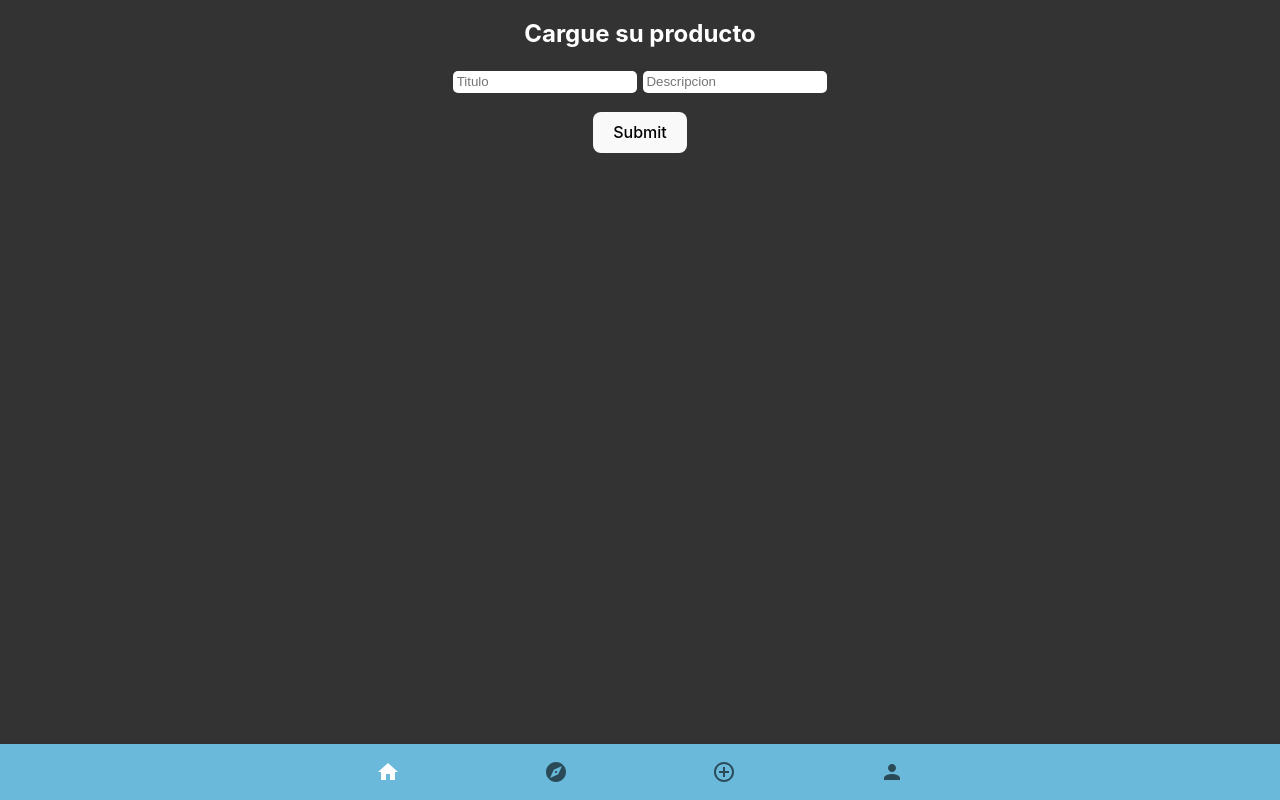
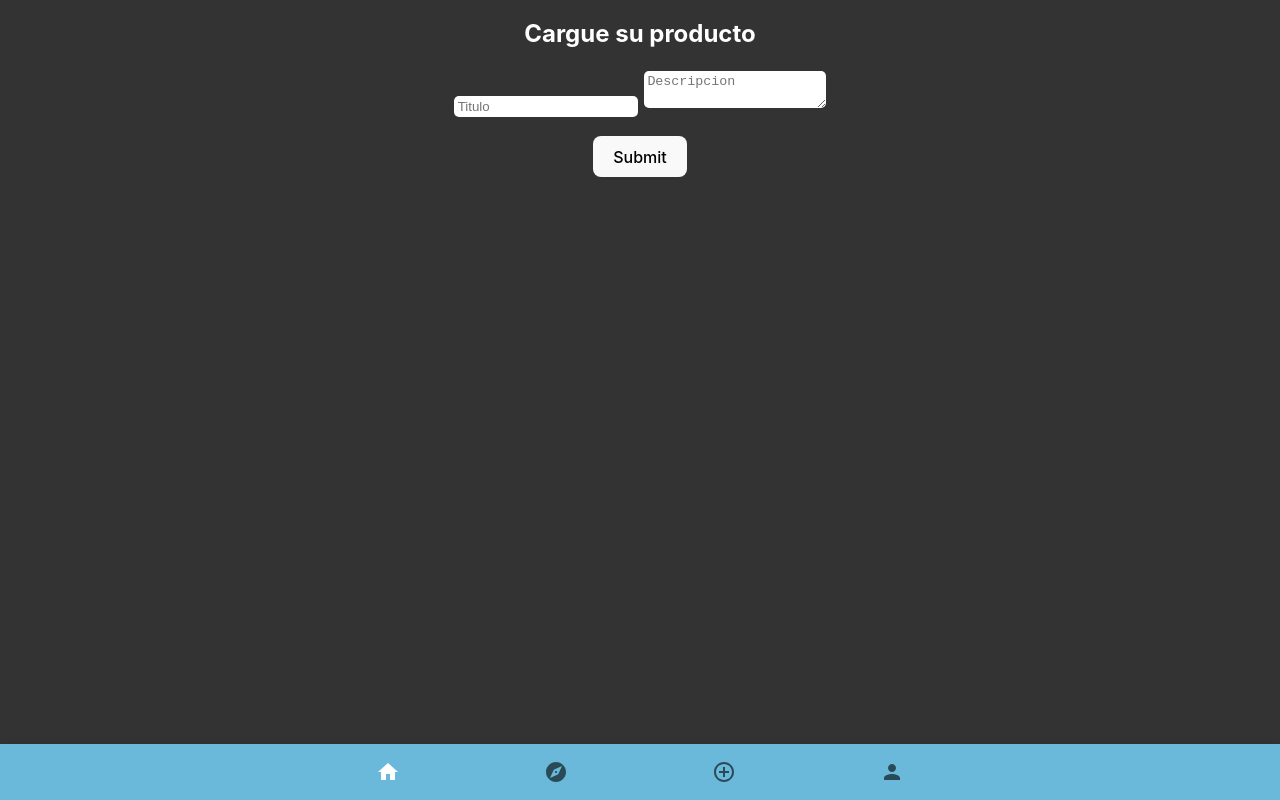
Before and after one commit to danimousee/SocialWishlist, a React (Vite) app in the folder social-wishlist/: page /add in a window 1280 px wide. Built offline with nearby package versions, Linux system fonts and the light colour scheme.

Commit message:
agrego descrpicion como textarea

```diff
--- a/social-wishlist/src/views/Add/Add.jsx
+++ b/social-wishlist/src/views/Add/Add.jsx
@@ -24,7 +24,7 @@ const Add = () => {
       <Container>
         <Field className="text-field" id="title" name="title" placeholder="Titulo"  />
 
-        <Field className="text-field" id="description" name="description" placeholder="Descripcion"  />
+        <Field className="text-field" as="textarea" id="description" name="description" placeholder="Descripcion"  />
 
     {/*     <Field
           id="images"
```
